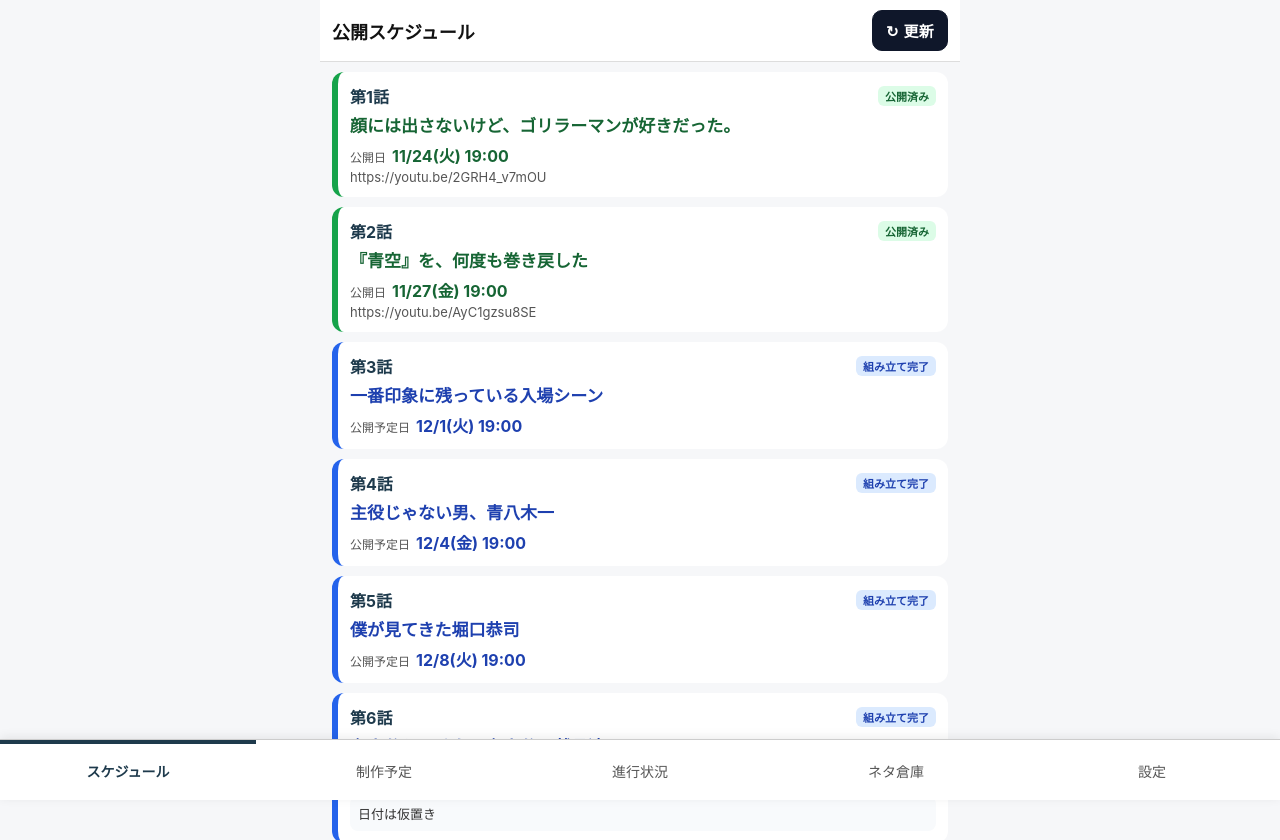
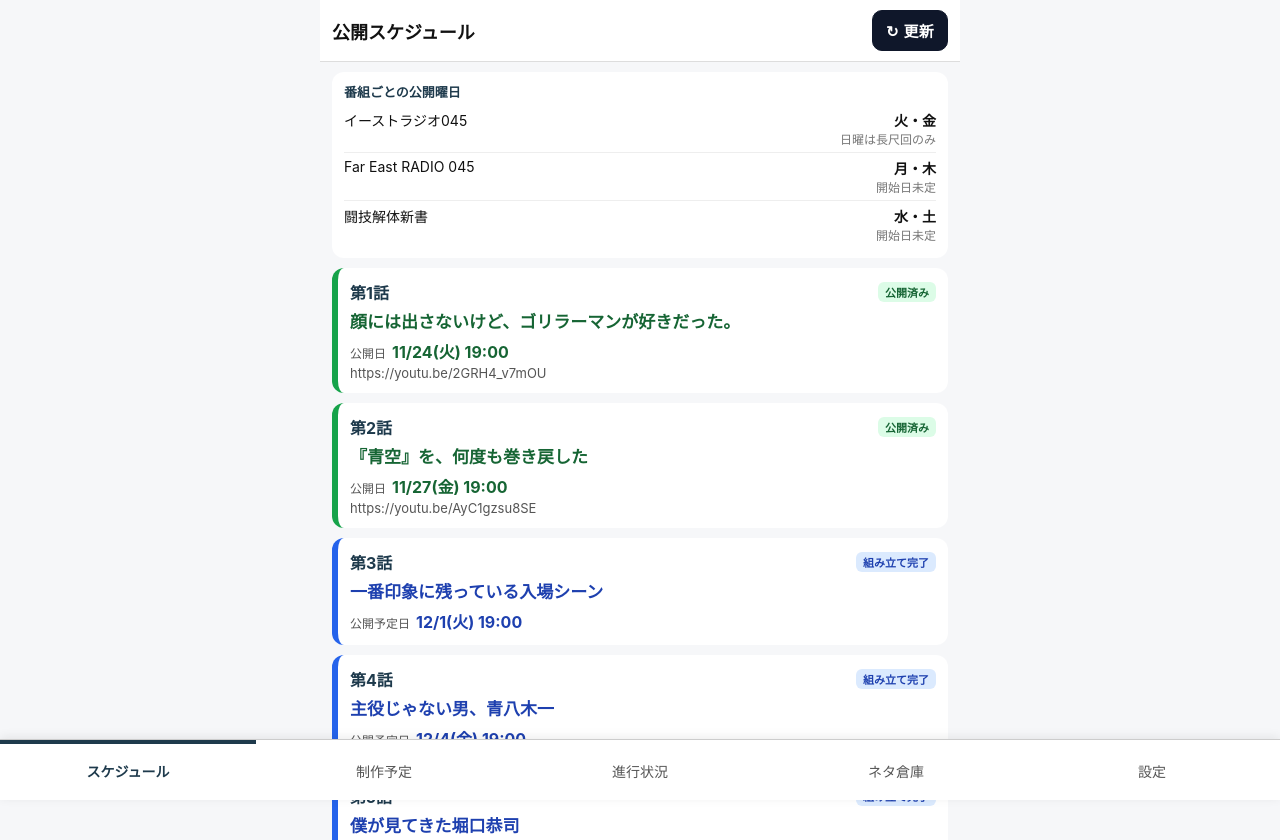
Before and after one commit to k017dam-ops/eastradio-schedule, a plain HTML site: page index.html in a window 1280 px wide. Shown: the top 840 px of the page. Drawn offline with Linux system fonts and the light colour scheme.

Commit message:
スケジュール画面に番組ごとの公開曜日を表示（開始日未定）
イーストラジオ045：火・金（日曜は長尺回のみ）
Far East RADIO 045：月・木（開始日未定）
闘技解体新書：水・土（開始日未定）
レイナの掲載承認（2026-11-28）に基づく。動画タイトル・題材・日付は載せない。
Service Workerのキャッシュ名を v13 に更新。

Co-Authored-By: Claude Opus 5.5 <noreply@anthropic.com>
Claude-Session: https://claude.ai/code/session_01X9UgywpF3qxUuSixxzfSw6

```diff
--- a/index.html
+++ b/index.html
@@ -72,6 +72,13 @@ input[type=file]{display:none}
 #ideasNotice{display:none;background:#fff7ed;border:1px solid #fdba74;color:#9a3412;border-radius:10px;padding:8px 10px;margin-bottom:10px;font-size:13px}
 .chip{font-size:13px;padding:6px 11px;border-radius:999px;border:1px solid #bbb;background:#fff;cursor:pointer}
 .chip.on{background:#1e3a4c;color:#fff;border-color:#1e3a4c;font-weight:700}
+.shows{background:#fff;border-radius:12px;padding:10px 12px;margin-bottom:10px}
+.shows .shows-title{font-size:13px;font-weight:700;color:#1e3a4c;margin-bottom:4px}
+.shows table{width:100%;border-collapse:collapse;font-size:14px}
+.shows td{padding:5px 0;border-top:1px solid #eee;vertical-align:top}
+.shows tr:first-child td{border-top:none}
+.shows td.days{text-align:right;white-space:nowrap;font-weight:700;padding-left:8px}
+.shows .tbd{display:block;font-size:12px;color:#777;font-weight:400}
 </style>
 </head>
 <body>
@@ -86,6 +93,14 @@ input[type=file]{display:none}
       </div>
     </header>
     <div id="overdueAlert"></div>
+    <div class="shows">
+      <div class="shows-title">番組ごとの公開曜日</div>
+      <table>
+        <tr><td>イーストラジオ045</td><td class="days">火・金<span class="tbd">日曜は長尺回のみ</span></td></tr>
+        <tr><td>Far East RADIO 045</td><td class="days">月・木<span class="tbd">開始日未定</span></td></tr>
+        <tr><td>闘技解体新書</td><td class="days">水・土<span class="tbd">開始日未定</span></td></tr>
+      </table>
+    </div>
     <div id="episodeList"></div>
     <div class="toolbar row">
       <button id="btnAdd" class="primary">＋ 話を足す</button>
--- a/sw.js
+++ b/sw.js
@@ -2,7 +2,7 @@
 // 予定データは localStorage 側にあり、ここでは一切扱わない。
 // 方針はネット優先：新しい版が置かれたら必ず届くようにし、
 // 取れた応答でキャッシュも更新する。オフラインのときだけキャッシュを返す。
-const CACHE = "eastradio-schedule-v12";
+const CACHE = "eastradio-schedule-v13";
 const ASSETS = ["./index.html", "./app.js", "./manifest.webmanifest", "./icon-180.png", "./icon-512.png"];
 self.addEventListener("install", e => {
   e.waitUntil(caches.open(CACHE).then(c => c.addAll(ASSETS)).then(() => self.skipWaiting()));
```
